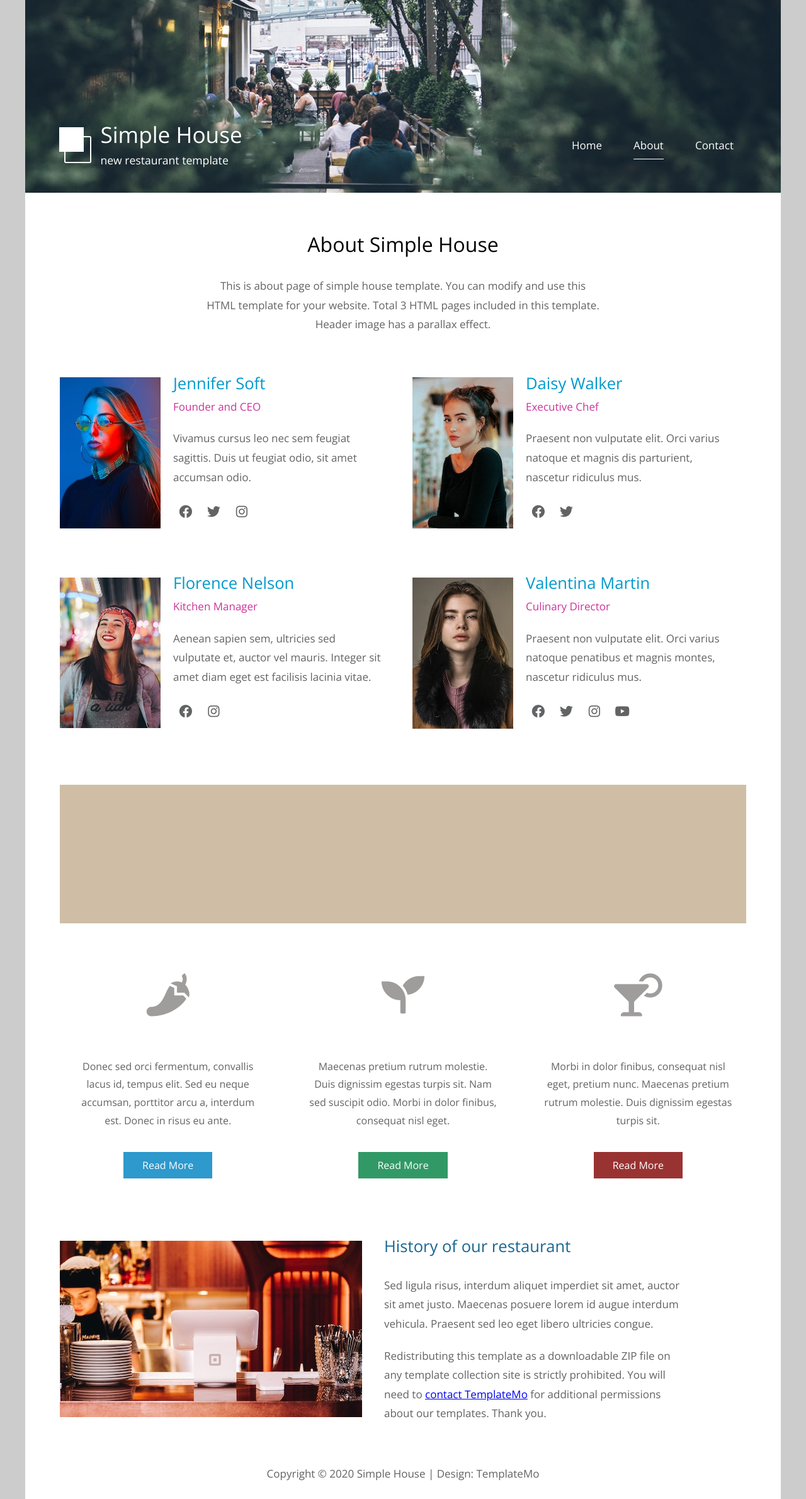
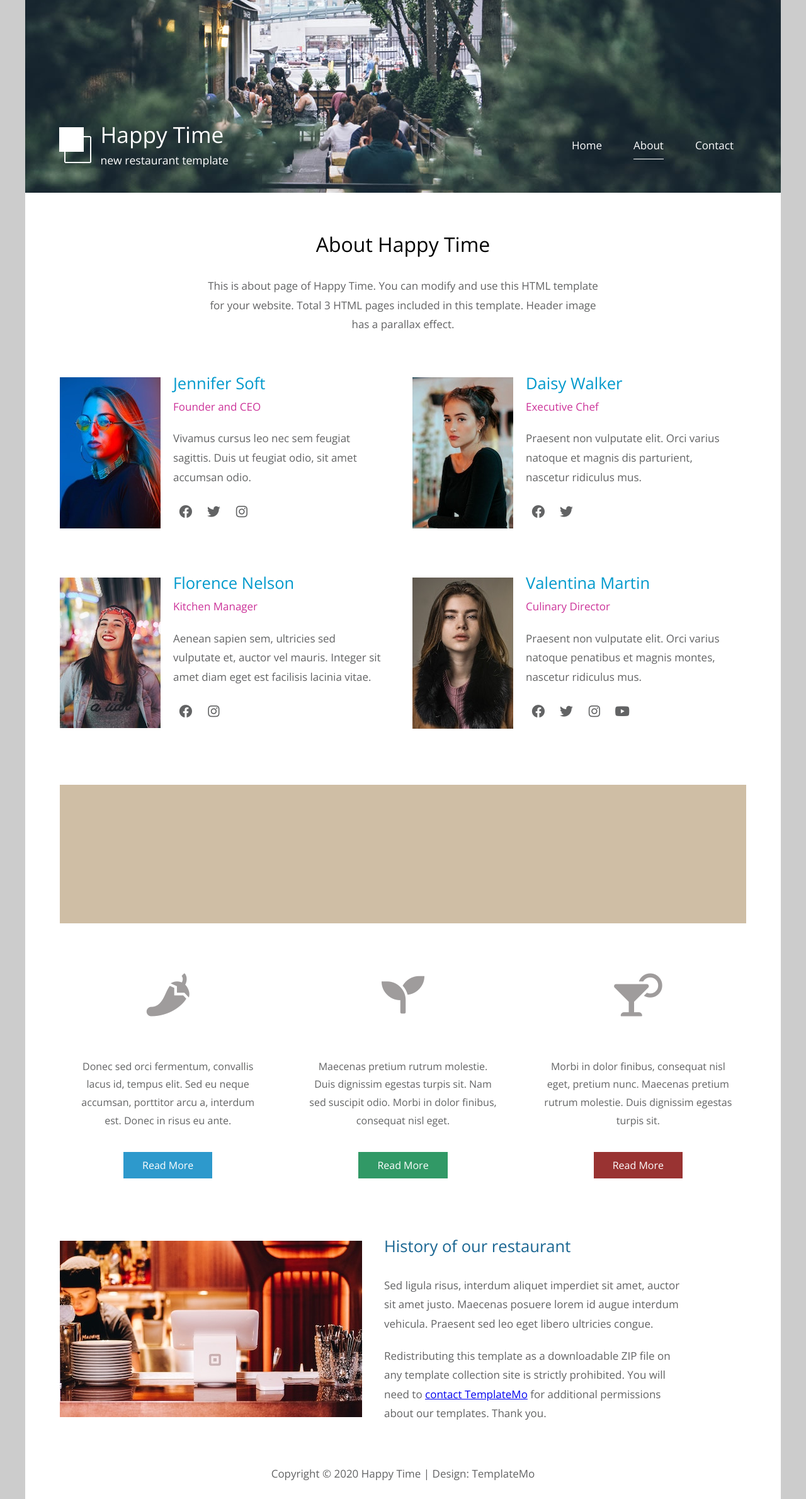
Before and after one commit to sush5857/Happy-Time, a PHP site: page /about.html in a window 1280 px wide. Shown: the part 154-2534 px from the top of the page at 63% size. Run offline with PHP 8.4, Linux system fonts and the light colour scheme.

Commit message:
Name Change

```diff
--- a/about.html
+++ b/about.html
@@ -5,14 +5,14 @@
 	<meta charset="UTF-8" />
     <meta name="viewport" content="width=device-width, initial-scale=1.0" />
     <meta http-equiv="X-UA-Compatible" content="ie=edge" />
-    <title>Simple House - About Page</title>
+	<title>Happy Time - About Page</title>
     <link href="https://fonts.googleapis.com/css?family=Open+Sans:300,400" rel="stylesheet" />
     <link href="css/all.min.css" rel="stylesheet" />
 	<link href="css/templatemo-style.css" rel="stylesheet" />
 </head>
 <!--
 
-Simple House
+Happy Time
 
 https://templatemo.com/tm-539-simple-house
 
@@ -29,7 +29,7 @@ https://templatemo.com/tm-539-simple-house
 						<div class="col-md-6 col-12">
 							<img src="img/simple-house-logo.png" alt="Logo" class="tm-site-logo" />
 							<div class="tm-site-text-box">
-								<h1 class="tm-site-title">Simple House</h1>
+								<h1 class="tm-site-title">Happy Time</h1>
 								<h6 class="tm-site-description">new restaurant template</h6>
 							</div>
 						</div>
@@ -47,8 +47,8 @@ https://templatemo.com/tm-539-simple-house
 
 		<main>
 			<header class="row tm-welcome-section">
-				<h2 class="col-12 text-center tm-section-title">About Simple House</h2>
-				<p class="col-12 text-center">This is about page of simple house template.
+				<h2 class="col-12 text-center tm-section-title">About Happy Time</h2>
+				<p class="col-12 text-center">This is about page of Happy Time.
                 You can modify and use this HTML template for your website. Total 3 HTML pages included in this template. Header image has a parallax effect.</p>
 			</header>
 
@@ -171,7 +171,7 @@ https://templatemo.com/tm-539-simple-house
 		</main>
 
 		<footer class="tm-footer text-center">
-			<p>Copyright &copy; 2020 Simple House
+			<p>Copyright &copy; 2020 Happy Time
 
             | Design: <a rel="nofollow" href="https://templatemo.com">TemplateMo</a></p>
 		</footer>
--- a/css/templatemo-style.css
+++ b/css/templatemo-style.css
@@ -1,8 +1,6 @@
 /*
 
-Simple House
-
-https://templatemo.com/tm-539-simple-house
+Happy Time
 
 */
 
```
Also changed, not shown: contact.html (+6 -7 lines).
